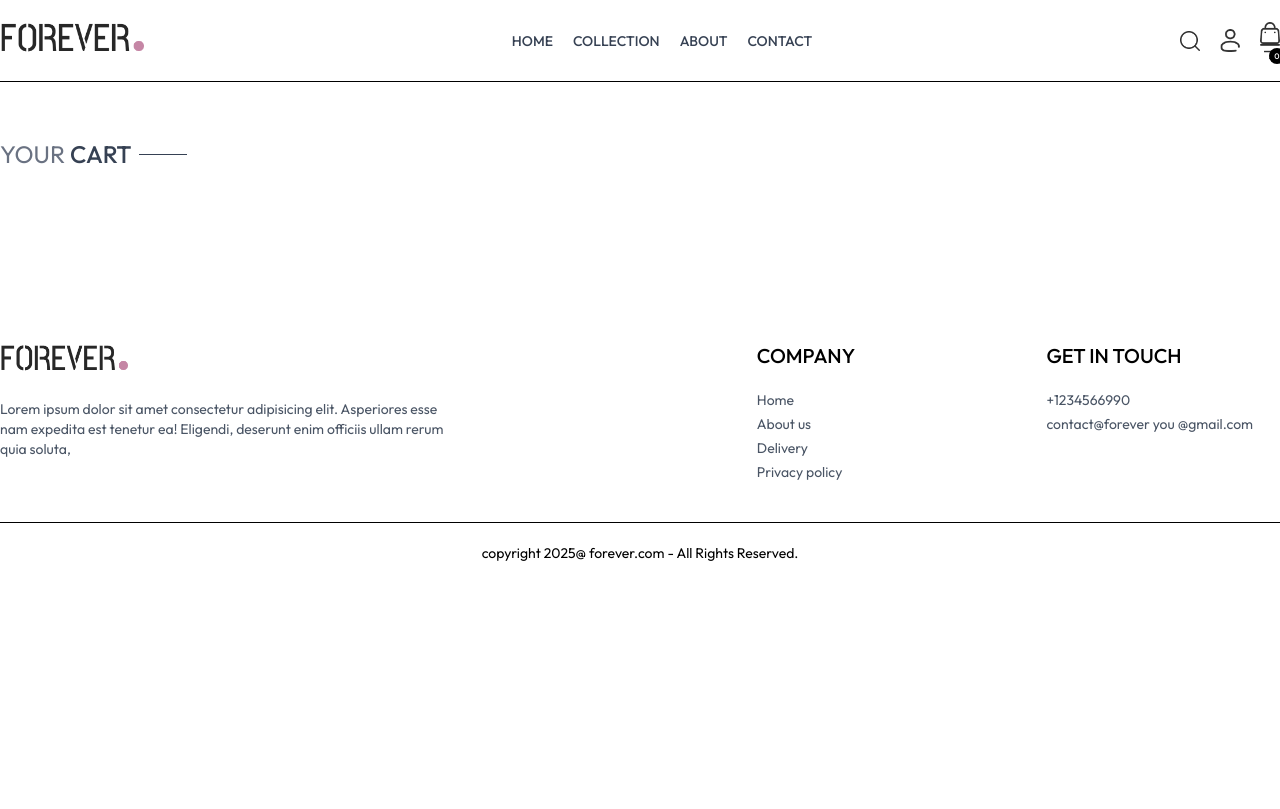
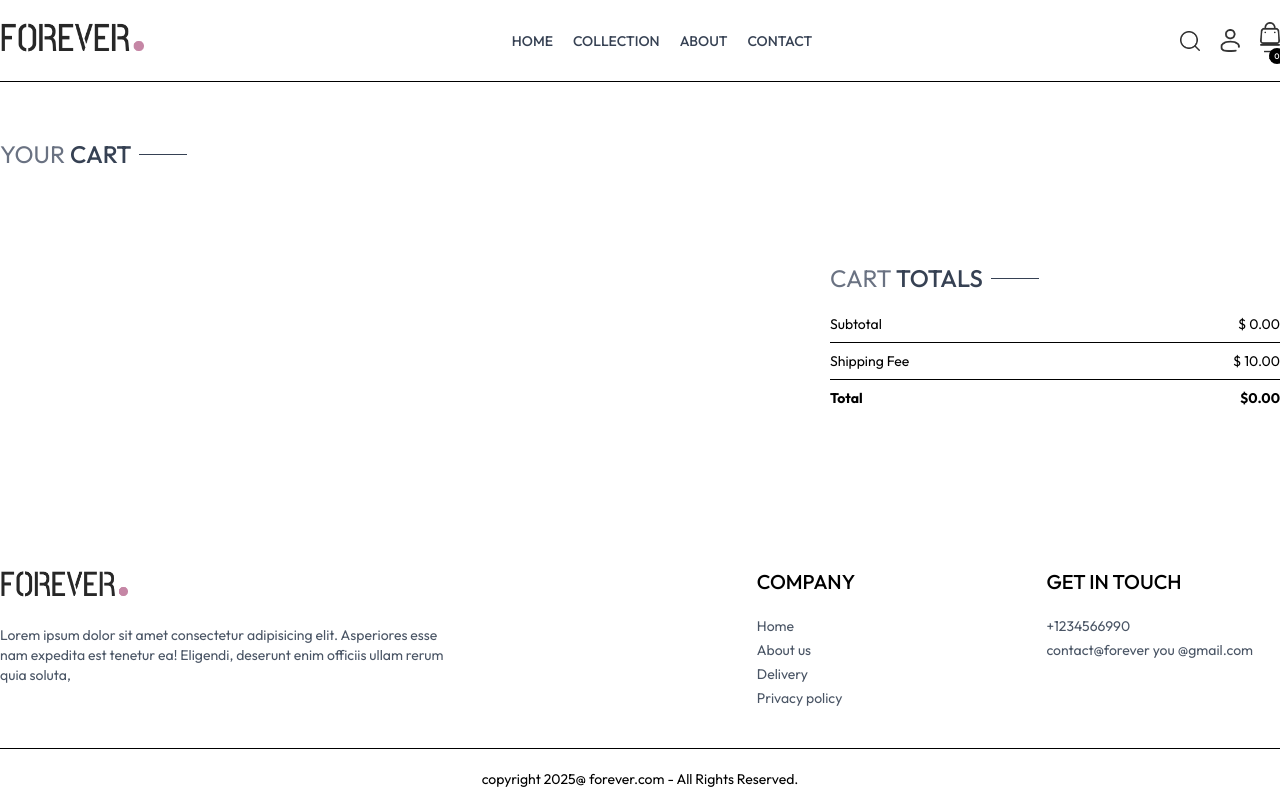
Before and after one commit to Berita-Winnie/e-commerse, a React app in the folder front_end/: page /cart in a window 1280 px wide. Built offline with nearby package versions, Linux system fonts and the light colour scheme; the HTML template or start-up script is replaced by a standard one.

Commit message:
feat(cart): complete cart totals section on cart page

```diff
--- /dev/null
+++ b/front_end/src/components/CartTotal.jsx
@@ -0,0 +1,40 @@
+import React, { useContext } from 'react'
+import { ShopContext } from '../context/ShopContext'
+import Title from './Title'
+
+const CartTotal = () => {
+  const { currency, delivery_fee, getCartAmount } = useContext(ShopContext)
+
+  return (
+    <div className="w-full ">
+      <div className="text-2xl">
+        <Title text1={'CART'} text2={'TOTALS'} />
+      </div>
+      <div className="flex flex-col gap-2 mt-2 text-sm">
+        <div className="flex  justify-between">
+          <p>Subtotal</p>
+          <p>
+            {currency} {getCartAmount()}.00
+          </p>
+        </div>
+        <hr />
+        <div className="flex  justify-between">
+          <p>Shipping Fee</p>
+          <p>
+            {currency} {delivery_fee}.00
+          </p>
+        </div>
+        <hr />
+        <div className="flex  justify-between">
+          <b>Total</b>
+          <b>
+            {currency}
+            {getCartAmount() === 0 ? 0 : getCartAmount() + delivery_fee}.00
+          </b>
+        </div>
+      </div>
+    </div>
+  )
+}
+
+export default CartTotal
--- a/front_end/src/context/ShopContext.jsx
+++ b/front_end/src/context/ShopContext.jsx
@@ -44,10 +44,25 @@
     return totalCount
   }
 
-  const updateQuantity = async (itemId, size, quantity) => {
+  const updateQuantity = (itemId, size, quantity) => {
     let cartData = structuredClone(cartItems)
     cartData[itemId][size] = quantity
     setCartItems(cartData)
+  }
+
+  const getCartAmount = () => {
+    let totalAmount = 0
+    for (const items in cartItems) {
+      let itemInfo = products.find((product) => product._id === items)
+      for (const item in cartItems) {
+        try {
+          if (cartItems[items][item] > 0) {
+            totalAmount += itemInfo.price * cartItems[items][item]
+          }
+        } catch (error) {}
+      }
+    }
+    return totalAmount
   }
 
   const value = {
@@ -62,6 +77,7 @@
     addToCart,
     getCartCount,
     updateQuantity,
+    getCartAmount,
   }
   return (
     <ShopContext.Provider value={value}>{props.children}</ShopContext.Provider>
--- a/front_end/src/pages/Cart.jsx
+++ b/front_end/src/pages/Cart.jsx
@@ -2,6 +2,7 @@
 import { ShopContext } from '../context/ShopContext'
 import Title from '../components/Title'
 import { assets } from '../assets/frontend_assets/assets'
+import CartTotal from '../components/CartTotal'
 
 const Cart = () => {
   const { products, currency, cartItems, updateQuantity } =
@@ -59,6 +60,15 @@
                   </div>
                 </div>
                 <input
+                  onChange={(e) =>
+                    e.target.value === '' || e.target.value === '0'
+                      ? null
+                      : updateQuantity(
+                          item._id,
+                          item.size,
+                          Number(e.target.value)
+                        )
+                  }
                   className="border max-w-10 sm:max-w-20 px-1 sm:px-2 py-1 "
                   type="number"
                   min={1}
@@ -75,6 +85,11 @@
           )
         })}
       </div>
+      <div className="flex justify-end my-20">
+        <div className="w-full sm:w-[450px]">
+          <CartTotal />
+        </div>
+      </div>
     </div>
   )
 }
```
